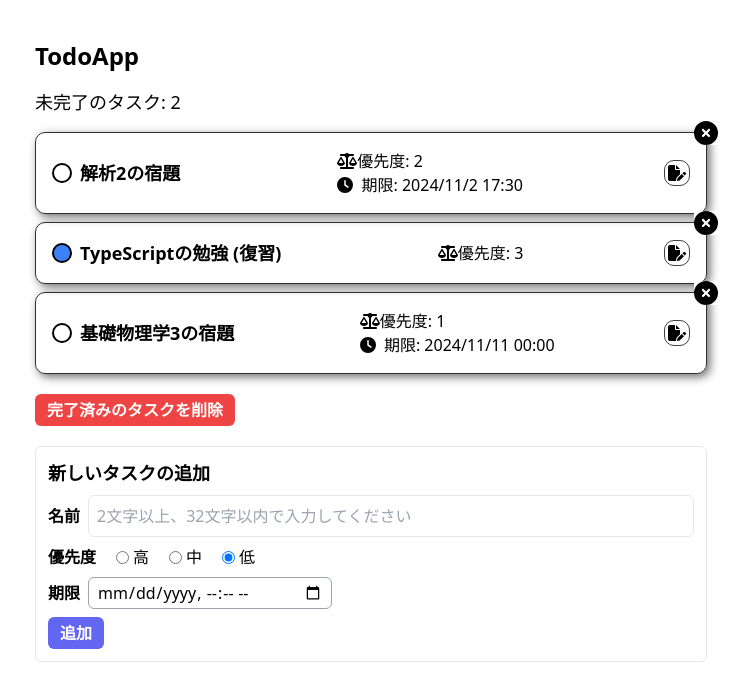
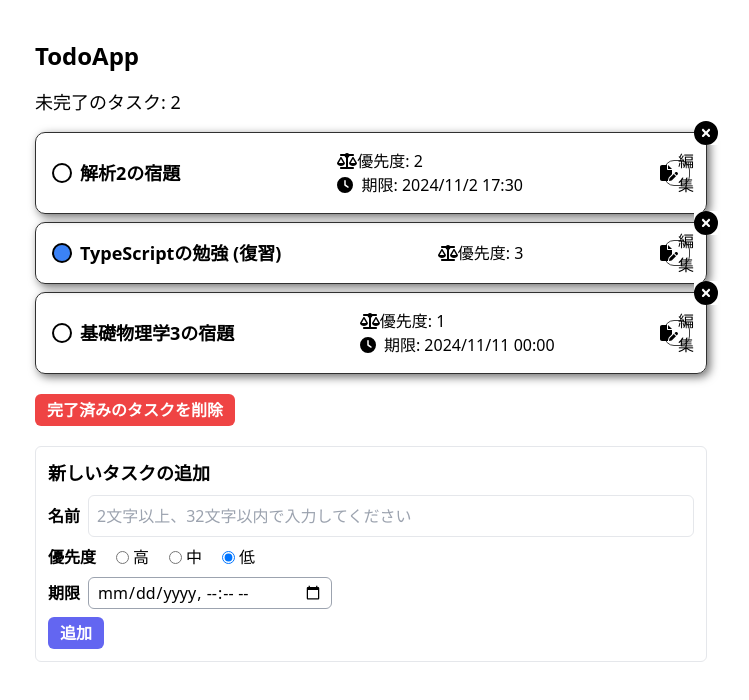
Before and after one commit to kohtarou/react-todo-app, a React (Vite) app: page / in a window 1280 px wide. Shown: the top 700 px of the page, without its empty margins (269-1018 px from the left). Built offline with nearby package versions, Linux system fonts and the light colour scheme.

Commit message:
ｄｗｃ

```diff
--- a/src/TodoItem.tsx
+++ b/src/TodoItem.tsx
@@ -62,6 +62,7 @@ const TodoItem = (props: Props) => {
           className="flex items-center justify-center w-4 h-4" // ボタンのサイズを調整
         >
           <FontAwesomeIcon icon={faFilePen} />
+          編集
         </button>
       </div>
     </div>
```
